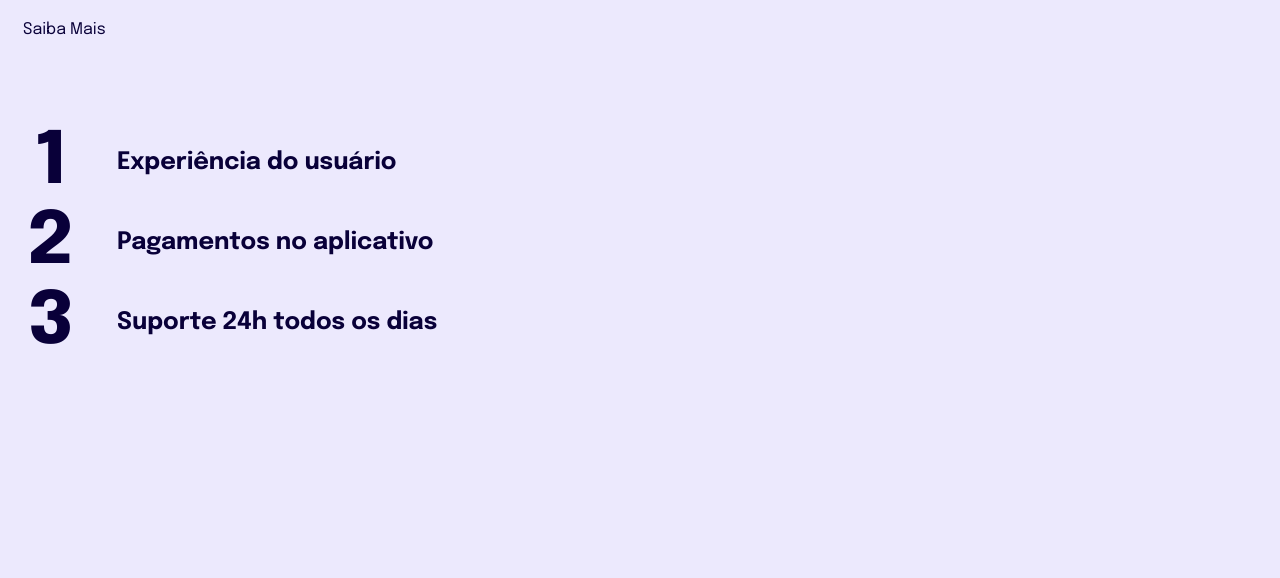
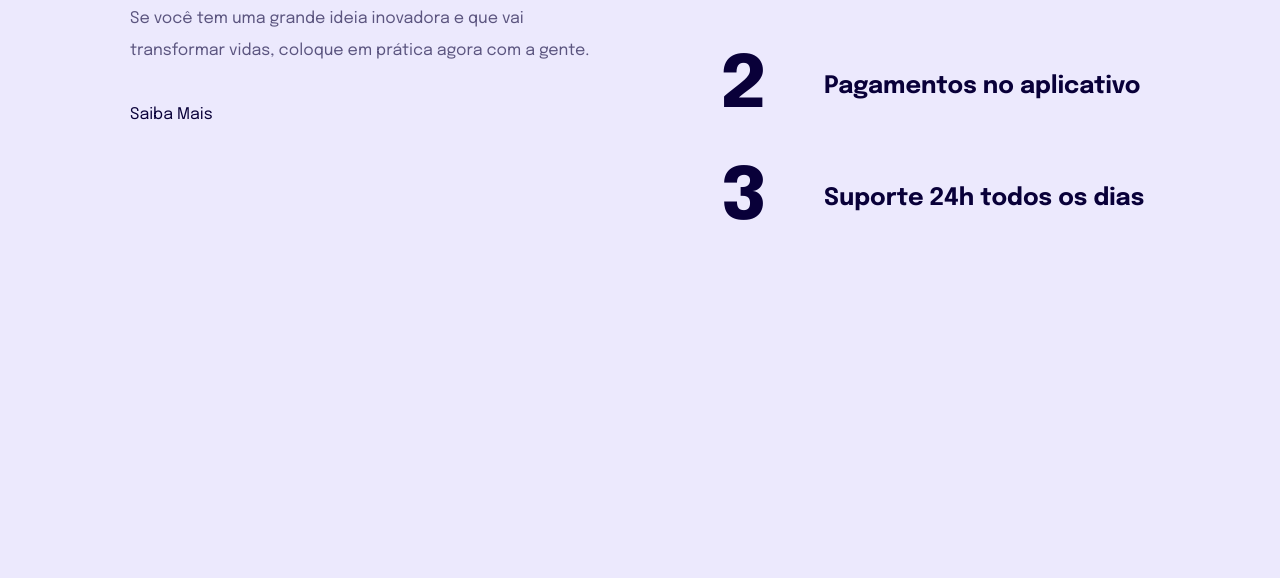
Before and after one commit to luucasorfer/responsividadeS03P03, a plain HTML site: page index.html in a window 1280 px wide. Shown: the part 222-800 px from the top of the page. Drawn offline with Linux system fonts and the light colour scheme.

Commit message:
Finalizado

```diff
--- a/index.html
+++ b/index.html
@@ -15,6 +15,7 @@
   </head>
   <body>
     <main>
+      <div>
       <p>Nosso Trabalho</p>
       <h1>Fazemos projetos para mobile e Web</h1>
 
@@ -24,6 +25,7 @@
       </p>
 
       <a href="#">Saiba mais</a>
+    </div>
 
       <ul>
         <li><span>1</span> Experiência do usuário</li>
--- a/style.css
+++ b/style.css
@@ -13,19 +13,16 @@ body {
   padding: 6rem 2.3rem 6.6rem;
 
   font-family: "Epilogue", sans-serif;
+  font-size: 1.6rem;
 }
 
-p {
-  font-weight: 400;
-  font-size: 1.6rem;
-  line-height: 3.2rem;
+main {
+  max-width: 33rem;
 
-  color: rgba(10, 0, 57, 0.64);
-
-  margin-bottom: 3.2rem;
+  margin: auto;
 }
 
-p:nth-child(-n + 1) {
+main p:nth-child(-n + 1) {
   letter-spacing: 0.3rem;
   text-transform: uppercase;
 
@@ -44,16 +41,28 @@ h1 {
   margin-bottom: 1.5rem;
 }
 
+h1 + p {
+  font-weight: 400;
+  line-height: 3.2rem;
+
+  color: rgba(10, 0, 57, 0.64);
+
+  margin-bottom: 3.2rem;
+}
+
 a {
   text-decoration: none;
   text-transform: capitalize;
   cursor: pointer;
 
   font-weight: 400;
-  font-size: 16px;
-  line-height: 32px;
+  line-height: 3.2rem;
 
   color: #090039;
+}
+
+a:hover {
+  color: #7158ef;
 }
 
 ul {
@@ -62,18 +71,25 @@ ul {
   margin-top: 7.7rem;
 }
 
-span {
+  ul li + li {
+  margin-top: 3.2rem;
+  }
+
+ul li span {
   text-align: center;
   font-weight: 800;
   font-size: 7.2rem;
   line-height: 8rem;
+  letter-spacing: -2px;
 
   width: 5.6rem;
 
   color: #090039;
 }
 
-li {
+ul li {
+  max-width: 25.7rem;
+
   display: flex;
   gap: 3.8rem;
   align-items: center;
@@ -84,3 +100,28 @@ li {
 
   color: #090039;
 }
+
+/* media queries*/
+
+@media (min-width: 700px) {
+body {
+  padding: 8rem;
+}
+
+  main {
+    max-width: 1020px;
+
+    display: flex;
+    gap: 10rem;
+  }
+
+  main > div {
+    max-width: 485px;
+  }
+
+  ul li {
+    gap: 5.3rem;
+
+    max-width: 450px;
+  }
+}
```
